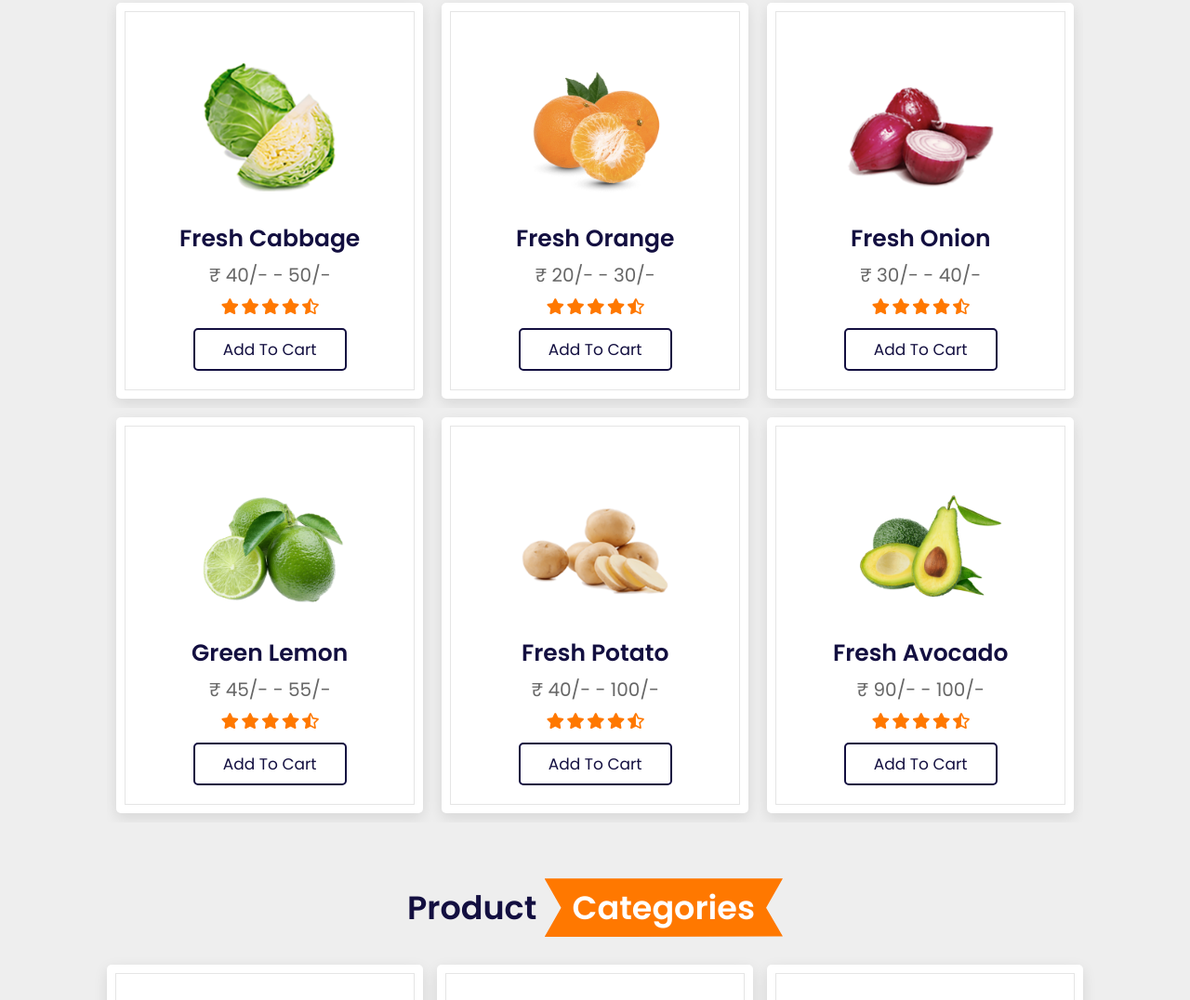
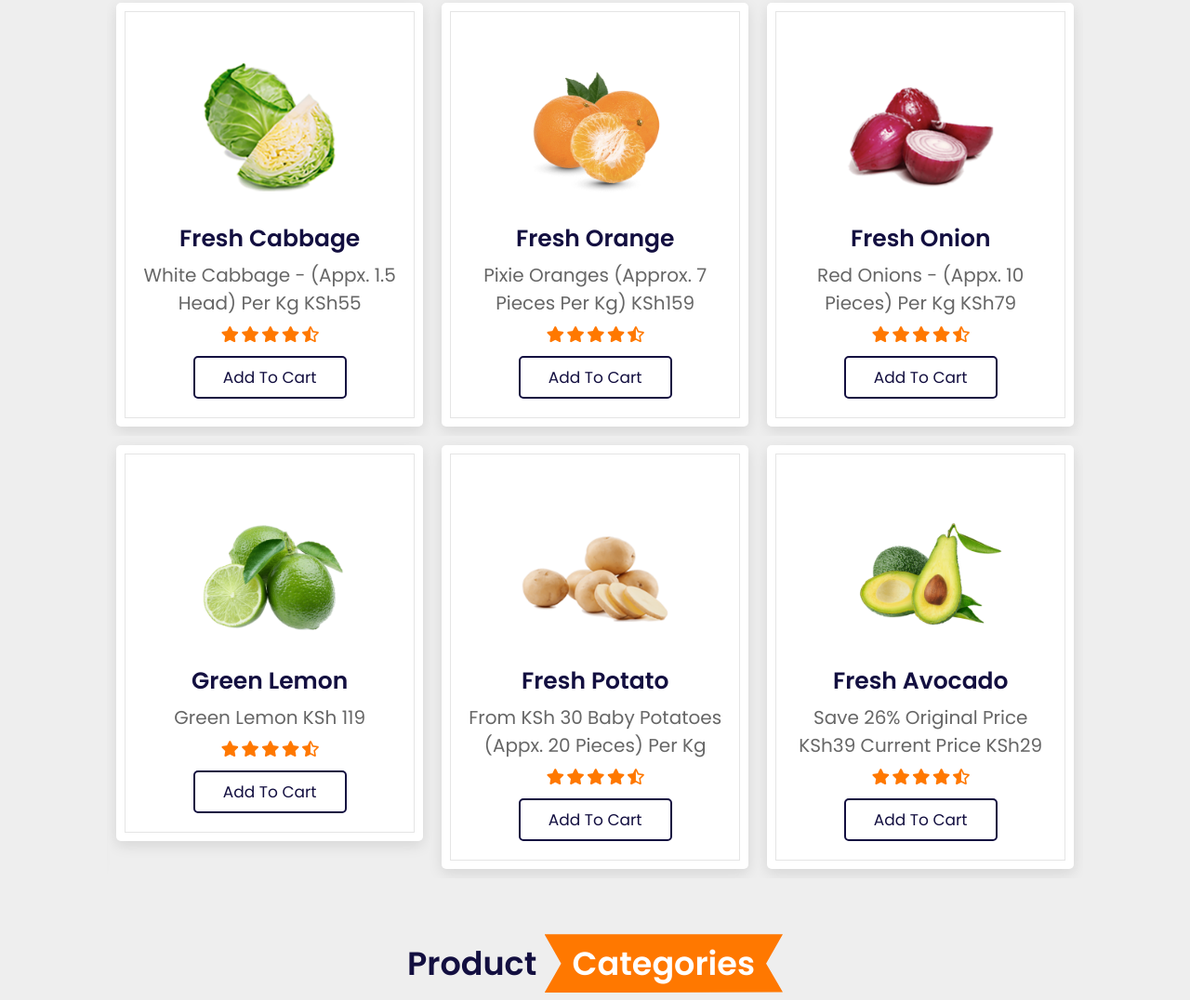
Before and after one commit to andrew1440/MUSH-ONLINE-FOOD, a plain HTML site: page index.html in a window 1280 px wide. Shown: the part 1182-2258 px from the top of the page at 93% size. Drawn offline with nearby package versions, Linux system fonts and the light colour scheme.

Commit message:
beautify code

```diff
--- a/index.html
+++ b/index.html
@@ -151,7 +151,10 @@
             <div class="swiper-slide box">
                 <img src="image/product-1.png" alt="">
                 <h3>fresh orange</h3>
-                <div class="price"> &#8377 20/- - 30/- </div>
+                <div class="price">
+                    Pixie Oranges (approx. 7 pieces per Kg)
+                    KSh159
+                    </div>
                 <div class="stars">
                     <i class="fas fa-star"></i>
                     <i class="fas fa-star"></i>
@@ -165,7 +168,8 @@
             <div class="swiper-slide box">
                 <img src="image/product-2.png" alt="">
                 <h3>fresh onion</h3>
-                <div class="price">  &#8377 30/- - 40/- </div>
+                <div class="price">   Red Onions - (appx. 10 pieces) per Kg
+                    KSh79 </div>
                 <div class="stars">
                     <i class="fas fa-star"></i>
                     <i class="fas fa-star"></i>
@@ -179,7 +183,8 @@
             <div class="swiper-slide box">
                 <img src="image/product-3.png" alt="">
                 <h3>fresh meat</h3>
-                <div class="price">  &#8377 160/- - 210/- </div>
+                <div class="price">  Meat  (approx.  per Kg)
+                    KSh 300 to ksh 400</div>
                 <div class="stars">
                     <i class="fas fa-star"></i>
                     <i class="fas fa-star"></i>
@@ -193,7 +198,10 @@
             <div class="swiper-slide box">
                 <img src="image/product-4.png" alt="">
                 <h3>fresh cabbage</h3>
-                <div class="price">  &#8377 40/- - 50/- </div>
+                <div class="price">
+                    White Cabbage - (appx. 1.5 head) per Kg
+                    KSh55
+                     </div>
                 <div class="stars">
                     <i class="fas fa-star"></i>
                     <i class="fas fa-star"></i>
@@ -215,7 +223,8 @@
             <div class="swiper-slide box">
                 <img src="image/product-5.png" alt="">
                 <h3>fresh potato</h3>
-                <div class="price">  &#8377 40/- - 100/- </div>
+                <div class="price">  from KSh 30
+                    Baby Potatoes (appx. 20 pieces) per Kg  </div>
                 <div class="stars">
                     <i class="fas fa-star"></i>
                     <i class="fas fa-star"></i>
@@ -229,7 +238,10 @@
             <div class="swiper-slide box">
                 <img src="image/product-6.png" alt="">
                 <h3>fresh avocado</h3>
-                <div class="price">  &#8377 90/- - 100/- </div>
+                <div class="price">   Save 26%
+                    Original price KSh39
+                    Current price KSh29
+                    </div>
                 <div class="stars">
                     <i class="fas fa-star"></i>
                     <i class="fas fa-star"></i>
@@ -243,7 +255,7 @@
             <div class="swiper-slide box">
                 <img src="image/product-7.png" alt="">
                 <h3>fresh carrot</h3>
-                <div class="price">  &#8377 80/- - 90/- </div>
+                <div class="price">  Carrots KSh 50(appx. 10 pieces) per Kg </div>
                 <div class="stars">
                     <i class="fas fa-star"></i>
                     <i class="fas fa-star"></i>
@@ -257,7 +269,7 @@
             <div class="swiper-slide box">
                 <img src="image/product-8.png" alt="">
                 <h3>green lemon</h3>
-                <div class="price">  &#8377 45/- - 55/- </div>
+                <div class="price"> green lemon KSh 119 </div>
                 <div class="stars">
                     <i class="fas fa-star"></i>
                     <i class="fas fa-star"></i>
```
